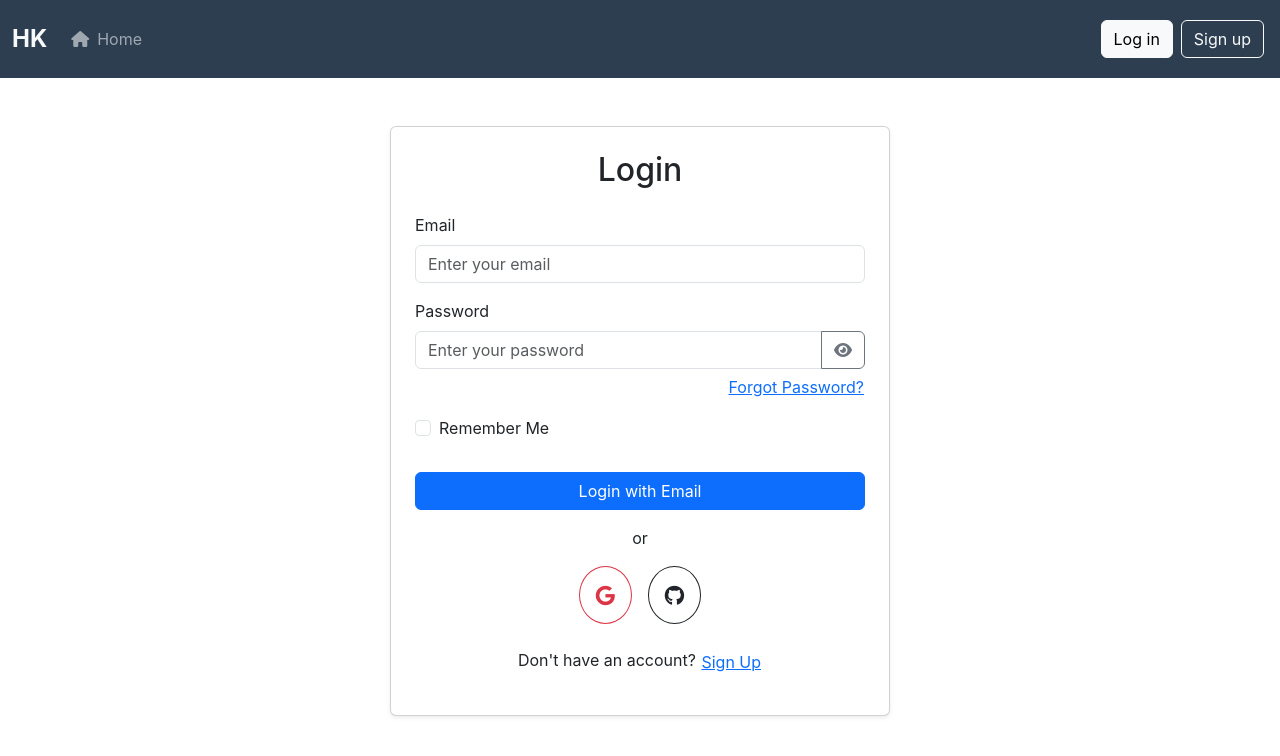
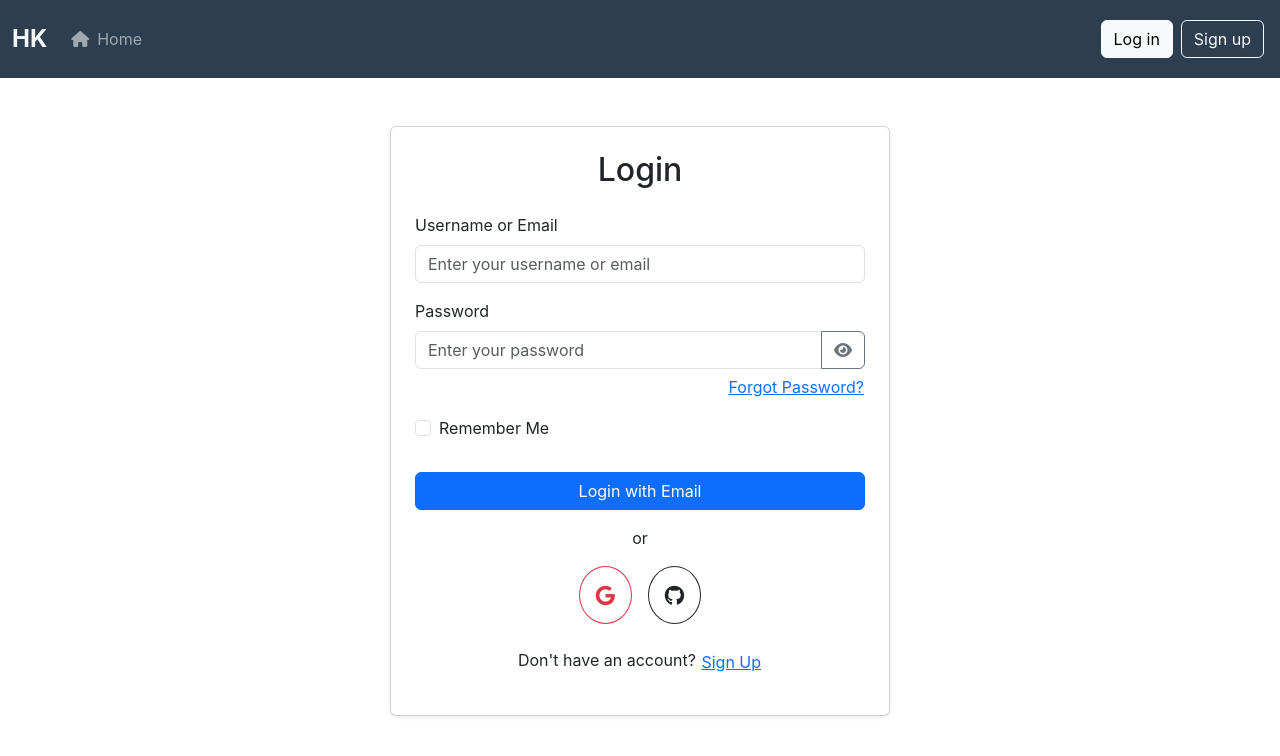
Before and after one commit to HuseyinK0r0glu/SpringAuthentication-Demo, a React (Create React App) app in the folder oauth2-frontend/: page /login in a window 1280 px wide. Shown: the top 756 px of the page. Built offline with nearby package versions, Linux system fonts and the light colour scheme.

Commit message:
username login added

```diff
--- a/oauth2-frontend/src/screens/auth/LoginPage.js
+++ b/oauth2-frontend/src/screens/auth/LoginPage.js
@@ -15,7 +15,7 @@ function LoginPage() {
   const navigate = useNavigate();
 
   // for traditional login form
-  const [email,setEmail] = useState('');
+  const [identifier,setIdentifier] = useState('');
   const [password,setPassword] = useState('');
   const [error,setError] = useState(null);
 
@@ -35,7 +35,7 @@ function LoginPage() {
           'Content-Type': 'application/json'
         },
         body: JSON.stringify({
-          email,
+          identifier,
           password,
           rememberMe
         }),
@@ -76,14 +76,14 @@ return (
       {/* Traditional Login Form */}
       <form onSubmit={handleTraditionalLogin}>
         <div className="mb-3">
-          <label htmlFor="email" className="form-label">Email</label>
+          <label htmlFor="identifier" className="form-label">Username or Email</label>
           <input
-            type="email"
-            id="email"
+            type="text"
+            id="identifier"
             className="form-control"
-            placeholder="Enter your email"
-            value={email}
-            onChange={(e) => setEmail(e.target.value)}
+            placeholder="Enter your username or email"
+            value={identifier}
+            onChange={(e) => setIdentifier(e.target.value)}
             required
           />
         </div>
```
Also changed, not shown: 2 other files (tests, documents, lock files or other folders).
